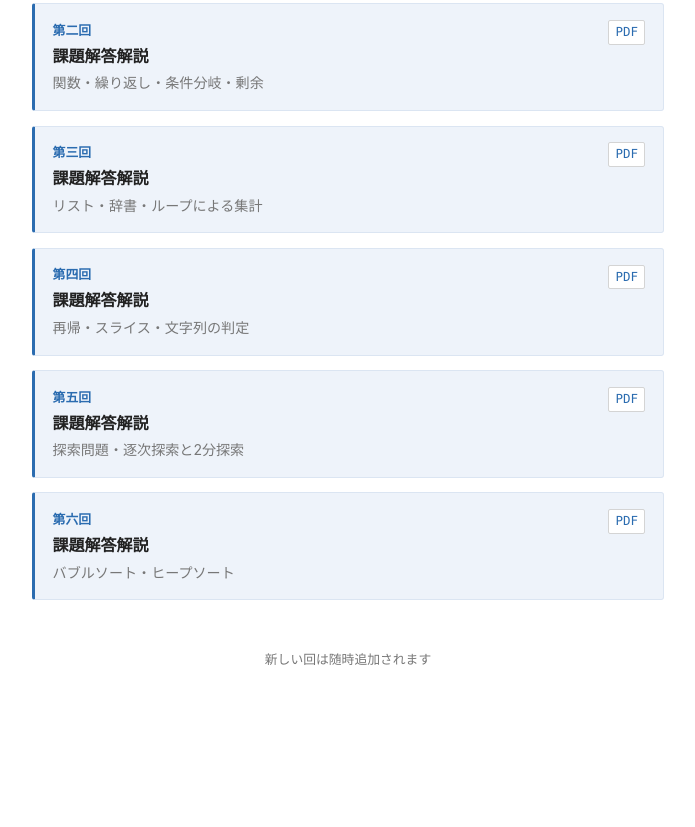
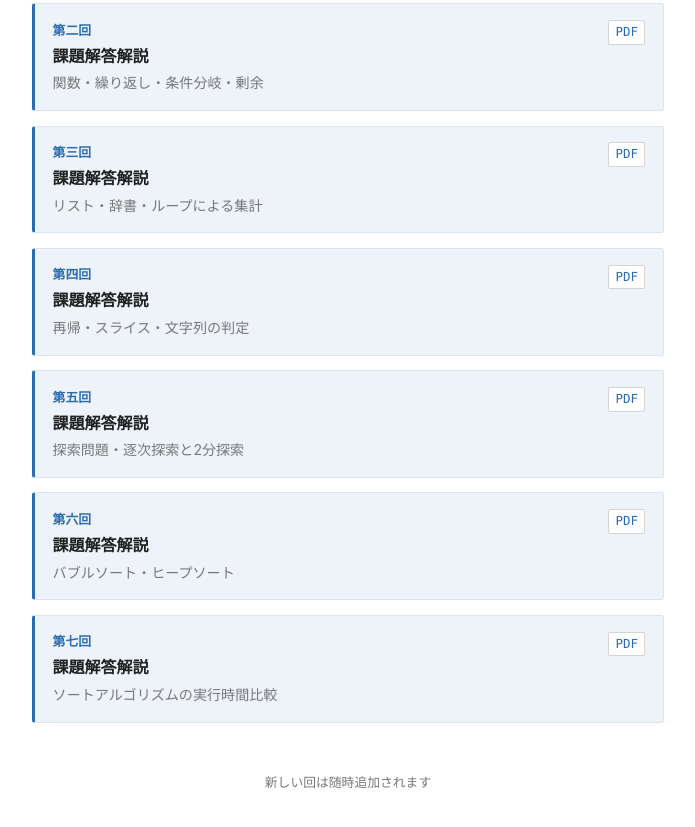
Before and after one commit to RPbeee/ComputerScience1, a plain HTML site: page index.html in a window 1280 px wide. Shown: the part 303-1130 px from the top of the page, without its empty margins (292-987 px from the left). Before the commit the page ends 1038 px from the top, so only its background shows below. Drawn offline with Linux system fonts and the light colour scheme.

Commit message:
第七回の解答解説(7th.md/pdf)を追加、indexに第七回を追加
Co-Authored-By: Claude Sonnet 5.5 <noreply@anthropic.com>

```diff
--- a/index.html
+++ b/index.html
@@ -56,6 +56,10 @@ footer{margin-top:3rem;text-align:center;font-size:.8rem;color:var(--muted)}
       <span class="pdf">PDF</span><span class="label">第六回</span>
       <span class="title">課題解答解説</span>
       <span class="sub">バブルソート・ヒープソート</span></a></li>
+    <li><a class="item" href="7th.pdf">
+      <span class="pdf">PDF</span><span class="label">第七回</span>
+      <span class="title">課題解答解説</span>
+      <span class="sub">ソートアルゴリズムの実行時間比較</span></a></li>
   </ul>
   <footer>新しい回は随時追加されます</footer>
 </main>
```
Also changed, not shown: 2 other files.
